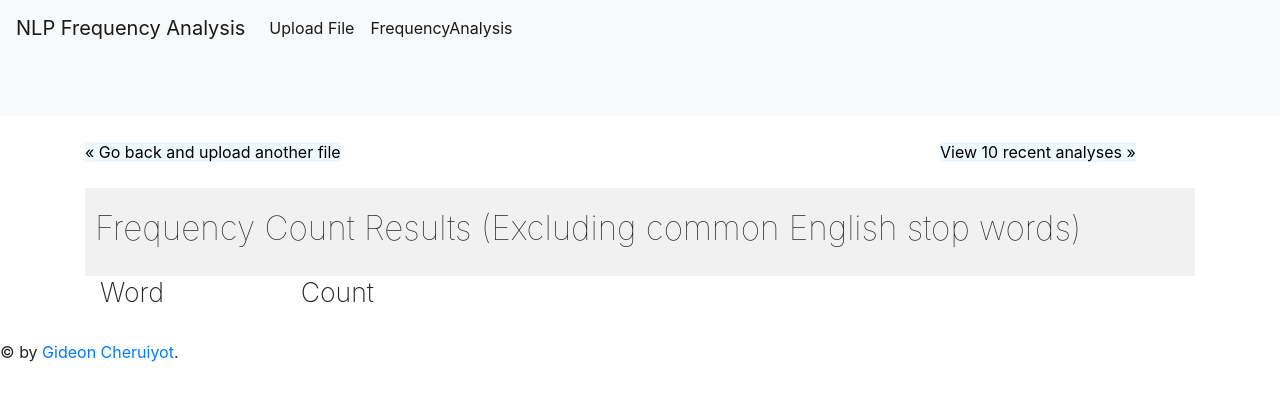
After one commit to GideonCheruiyot/FrequencyAnalysis, a Flask app: template templates/frequencyCounts.html in a window 1280 px wide. The commit adds this page. Shown: the top 401 px of the page. Run offline with Flask 2, Linux system fonts and the light colour scheme; the template is opened without the code that fills it, so the values that code supplies are empty; some libraries are stand-ins or nearby versions.

Commit message:
front end user experience improved, better design

```diff
--- a/server.py
+++ b/server.py
@@ -93,8 +93,8 @@ def stem_words(words):
         stems.append(stem)
     return stems
 
-@app.route('/getfile', methods=['GET','POST'])
-def getfile():
+@app.route('/FrequencyCount', methods=['GET','POST'])
+def FrequencyCount():
     if request.method == 'POST':
         # for secure filenames. Read the documentation.
         file = request.files['myfile']
@@ -137,15 +137,15 @@ def getfile():
 
 
             #store results in mongo database then push to frontend
-            return render_template('Add_item.html', results=without_Stopwords_25)
+            return render_template('frequencyCounts.html', results=without_Stopwords_25)
     else:
         return "OK"
 
 
 
-@app.route('/FrequencyCount', methods=['GET', 'POST'])
-def FrequencyCount():
-    return render_template('Add_item.html')
+@app.route('/Upload', methods=['GET', 'POST'])
+def Upload():
+    return render_template('upload.html')
 
 #fetch analysis from mongod database
 @app.route('/FrequencyAnalysis', methods=['GET','POST'])
--- /dev/null
+++ b/templates/frequencyCounts.html
@@ -0,0 +1,103 @@
+{% extends 'layout.html' %}
+{% block scripts %}
+    <style>
+h2 {
+  text-align: left;
+  font-weight: 100;
+  font-size: 25pt;
+}
+.header {
+  overflow: hidden;
+  background-color: #f1f1f1;
+  padding: 20px 10px;
+}
+.topclass {
+  overflow: hidden;
+  background-color: #f1f1f1;
+  padding: 20px 10px;
+}
+.lol {
+  overflow: hidden;
+  background-color: azure;
+  width: 700px;
+  padding: 20px 10px;
+}
+.previous {
+  background-color: aliceblue;
+  color: black;
+}
+
+.next {
+  background-color: aliceblue;
+  color: black;
+
+}
+
+a {
+	height: 100px;
+}
+
+h5 {
+  font-weight: 200;
+  font-size: 20pt;
+}
+
+    </style>
+
+	<script type="text/javascript" src="{{ url_for('static', filename = 'Add_item.js') }}"></script>
+	<script>
+
+	</script>
+{% endblock %}
+{% block content %}
+<br>
+
+	<div class="container">
+		<div class = "row">
+  <div align = "left" class = "one col-md-9">
+<a href="http://127.0.0.1:5000/Upload" class="previous">&laquo; Go back and upload another file</a>
+</div>
+<div class = "two col-md-3">
+<a href="http://127.0.0.1:5000/FrequencyAnalysis" class="next"> View 10 recent analyses &raquo;</a>
+</div>
+</div>
+<br>
+
+	    <div class="topclass">
+	      <h2>Frequency Count Results (Excluding common English stop words)</h2>
+	    </div>
+
+	    	<div class="col-md-9 row">
+
+<div class="col-md-3" >
+	<h5>Word </h5>
+</div>
+
+<div class="col-md-3" >
+	<h5>Count</h5>
+</div>
+</div>
+
+	    <div id="results">
+	    	<ol type="1" class="list-group">
+{% for href, caption in results %}
+  <li class="list-group-item">
+	<div class="col-md-9 row">
+<div class="col-md-3" >
+	 {{ href }}
+</div>
+
+<div class="col-md-3" >
+	{{ caption }}
+</div>
+</div>
+ </li>
+{% endfor %}
+</ol>
+
+
+	    </div>
+	    <br>
+		<div id="user_info"></div>
+	</div>
+{% endblock %}
--- a/templates/layout.html
+++ b/templates/layout.html
@@ -25,12 +25,12 @@
   <button class="navbar-toggler" type="button" data-toggle="collapse" data-target="#navbarTogglerDemo03" aria-controls="navbarTogglerDemo03" aria-expanded="false" aria-label="Toggle navigation">
     <span class="navbar-toggler-icon"></span>
   </button>
-  <a class="navbar-brand" href="http://127.0.0.1:5000/FrequencyCount">NLP Frequency Analysis</a>
+  <a class="navbar-brand" href="http://127.0.0.1:5000/Upload">NLP Frequency Analysis</a>
 
   <div class="collapse navbar-collapse" id="navbarTogglerDemo03">
     <ul class="navbar-nav mr-auto mt-2 mt-lg-0">
       <li class="nav-item active">
-        <a class="nav-link" href="http://127.0.0.1:5000/FrequencyCount">FrequencyCount</a>
+        <a class="nav-link" href="http://127.0.0.1:5000/Upload">Upload File</a>
       </li>
       <li class="nav-item active">
         <a class="nav-link" href="http://127.0.0.1:5000/FrequencyAnalysis">FrequencyAnalysis</a>
```
Also changed, not shown: templates/analysis.html (+12 -2 lines), templates/upload.html (renamed from templates/Add_item.html, +27 -49 lines).
